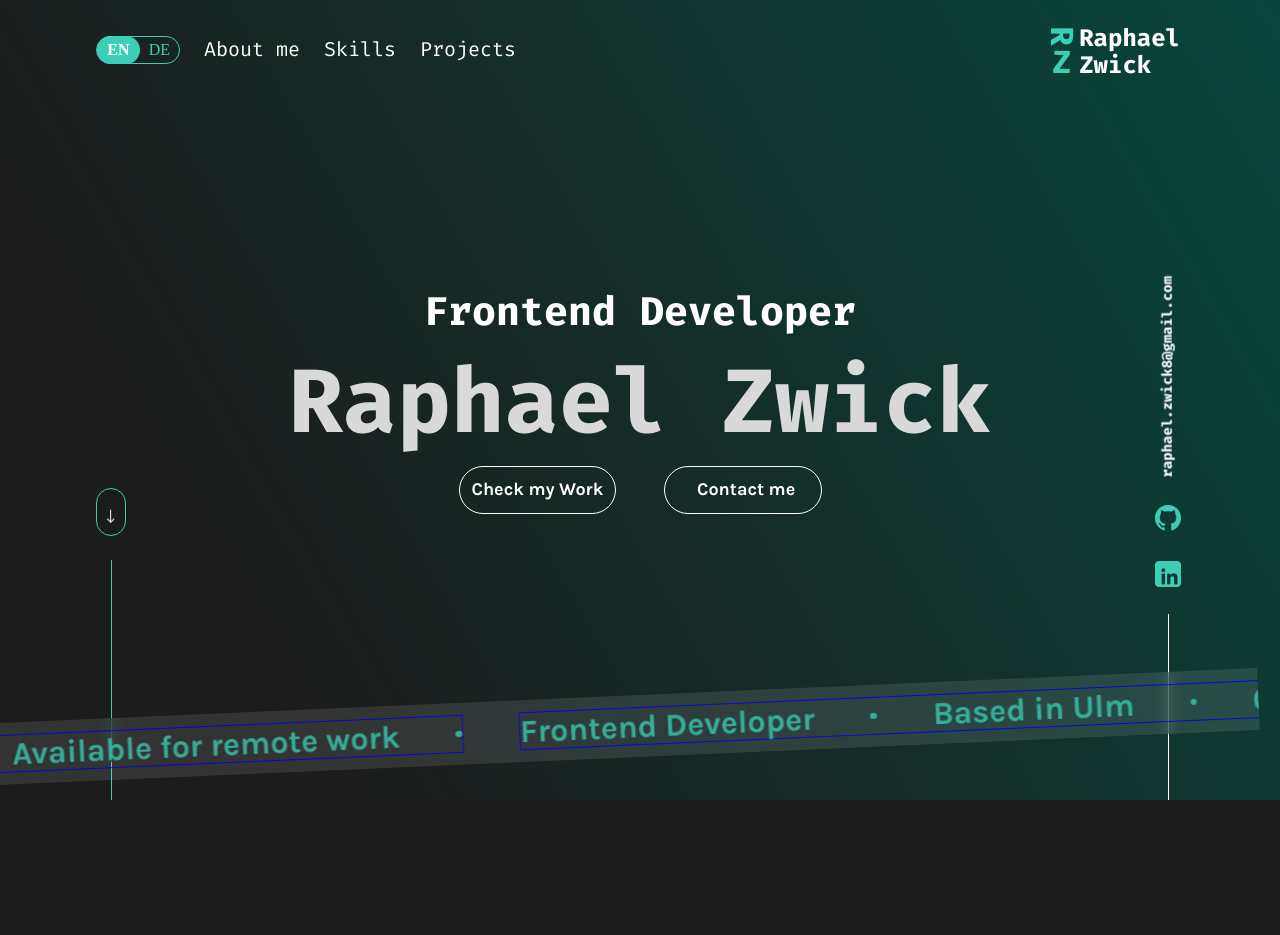
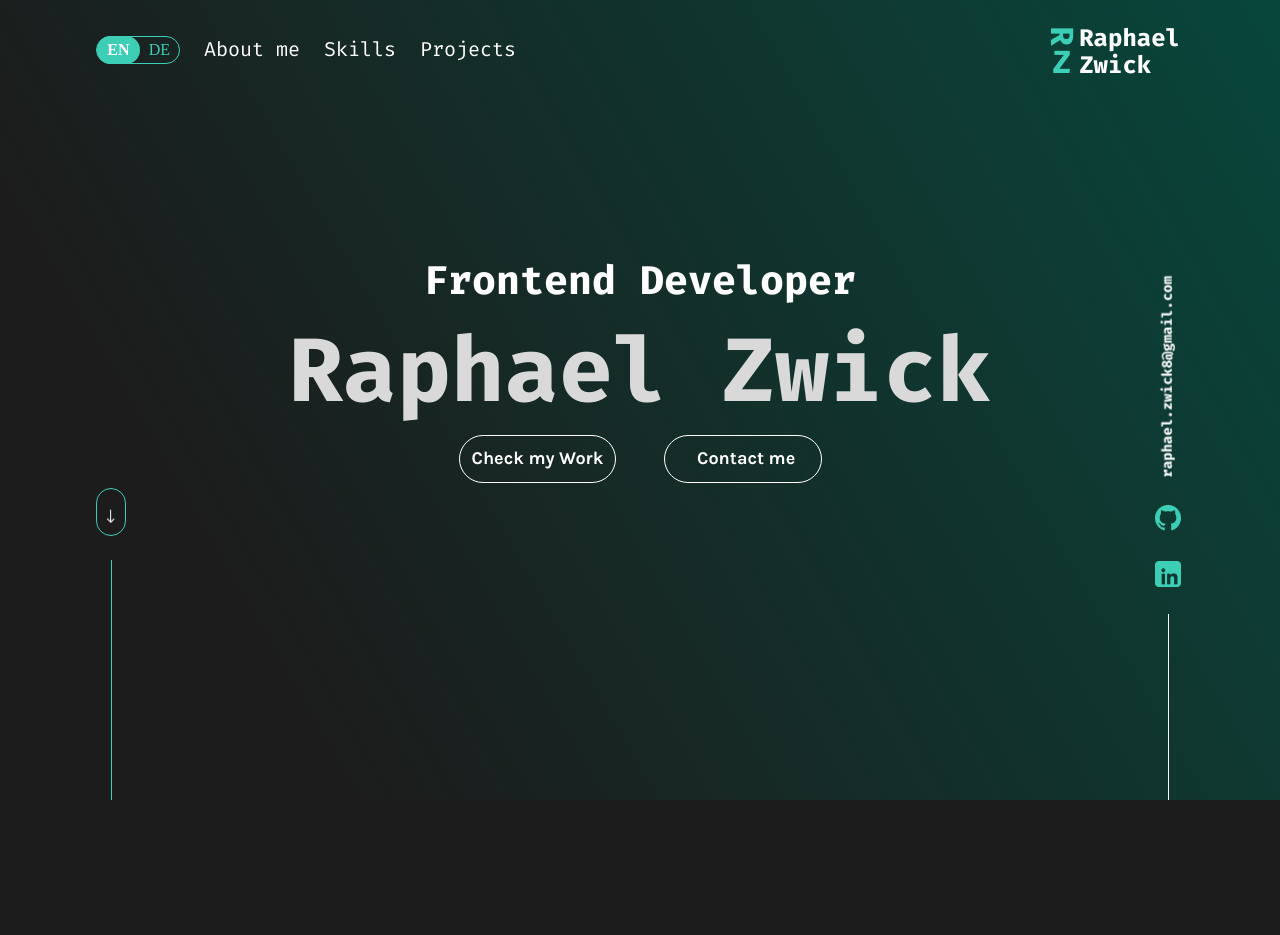
Before and after one commit to FederDonut/Portfolio, an Angular app: page / in a window 1280 px wide. Shown: the top 935 px of the page. Built offline with nearby package versions, Linux system fonts and the light colour scheme.

Commit message:
finish carousel animation

```diff
--- a/src/app/landingpage/landingpage.html
+++ b/src/app/landingpage/landingpage.html
@@ -58,11 +58,11 @@
         <div class="c-content"><p>Open to work</p></div>
         <div class="point"></div>
         <div class="c-content"><p>Available for remote work</p></div>
-        <div class="point"></div>
+        <!--<div class="point"></div>-->
       </div>
 
       <div aria-hidden="true" class="carousel-elements">
-
+        <div class="point"></div>
         <div class="c-content"><p>Frontend Developer</p></div>
         <div class="point"></div>
         <div class="c-content"><p>Based in Ulm</p></div>
@@ -70,7 +70,20 @@
         <div class="c-content"><p>Open to work</p></div>
         <div class="point"></div>
         <div class="c-content"><p>Available for remote work</p></div>
+        <!--<div class="point"></div>-->
+      </div>
+
+
+      <div aria-hidden="true" class="carousel-elements">
         <div class="point"></div>
+        <div class="c-content"><p>Frontend Developer</p></div>
+        <div class="point"></div>
+        <div class="c-content"><p>Based in Ulm</p></div>
+        <div class="point"></div>
+        <div class="c-content"><p>Open to work</p></div>
+        <div class="point"></div>
+        <div class="c-content"><p>Available for remote work</p></div>
+        <!--<div class="point"></div>-->
       </div>
     </div>
 
--- a/src/app/landingpage/landingpage.scss
+++ b/src/app/landingpage/landingpage.scss
@@ -238,13 +238,13 @@ $Karla: 'Karla';
     }
 
     .carousel{
-        position: absolute;
-        bottom: 42px;
-        left: -21px;
+        position: relative;
+        bottom: -362px;
+        //left: -21px;
         z-index: 1 !important;
         height: 62px;
-        width: 100%;//1990
-        max-width: 1920px;
+        width: 99%;//1990
+        max-width: 1920px;//1920
         rotate: -2.5deg;
         background-color: #FFFFFF1F;
         backdrop-filter: blur(5.3px);
@@ -255,11 +255,14 @@ $Karla: 'Karla';
         .carousel-wrapper{
             height: 100%;
             width: max-content;
-            animation: spin 8s infinite linear;
+           //min-width: 100%;
+            flex-wrap: nowrap;
+            animation: spin 10s infinite linear;
             display: flex;
             flex-direction: row;
             align-items: center;
-            gap: 56px;
+            gap: 0;
+            will-change: transform;
 
             .carousel-elements{
                 height: 38px;
@@ -267,7 +270,9 @@ $Karla: 'Karla';
                 flex-direction: row;
                 align-items: center;
                 gap: 56px;
-                border: 1px solid blue;
+                padding-right: 56px;
+                flex-shrink: 0;
+
 
                 .c-content{
                     flex-shrink: 0;
@@ -297,7 +302,8 @@ $Karla: 'Karla';
         }
         @keyframes spin {
             from {transform: translateX(0);}    //from {translate: 0;}
-            to {transform:translateX(-43%);}   //to {translate: -50%;}
+            to {transform:translateX(-1559.5px);}   //to {translate: -50%;}
+            // Dokumenation erstellen !!!!!!
         }
 
     }
```
